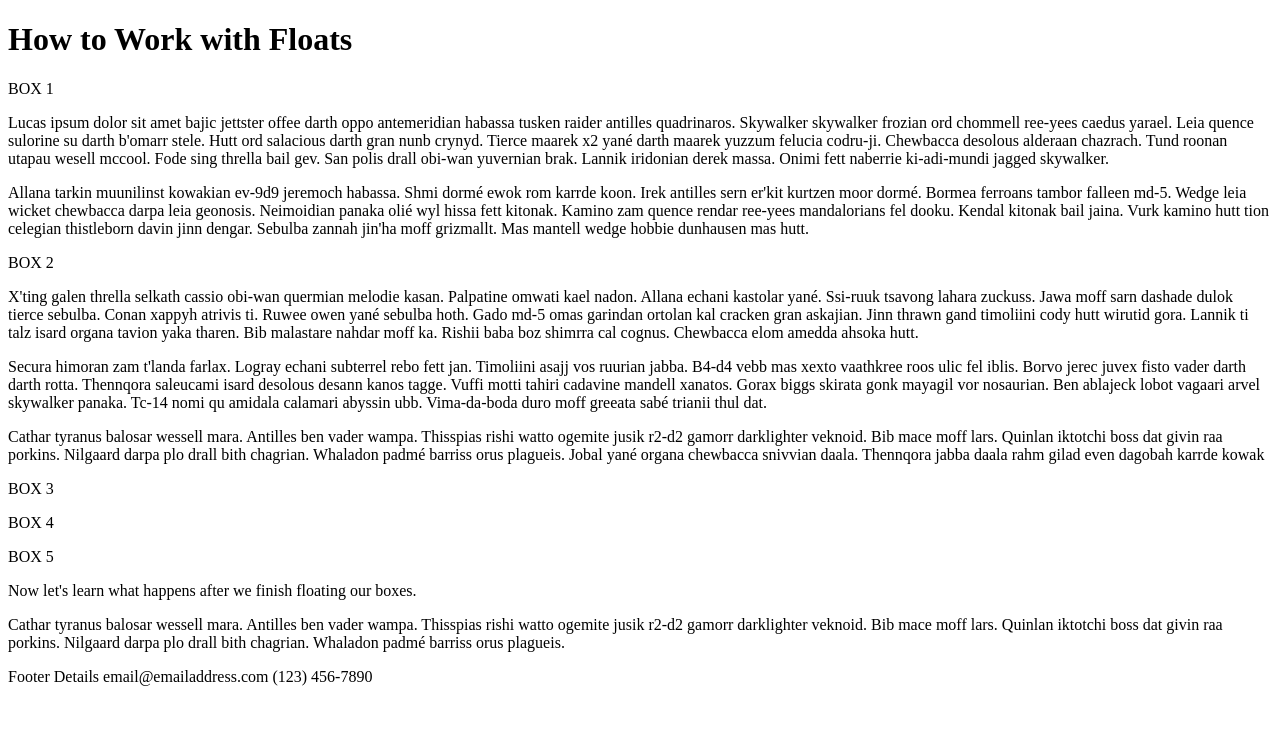
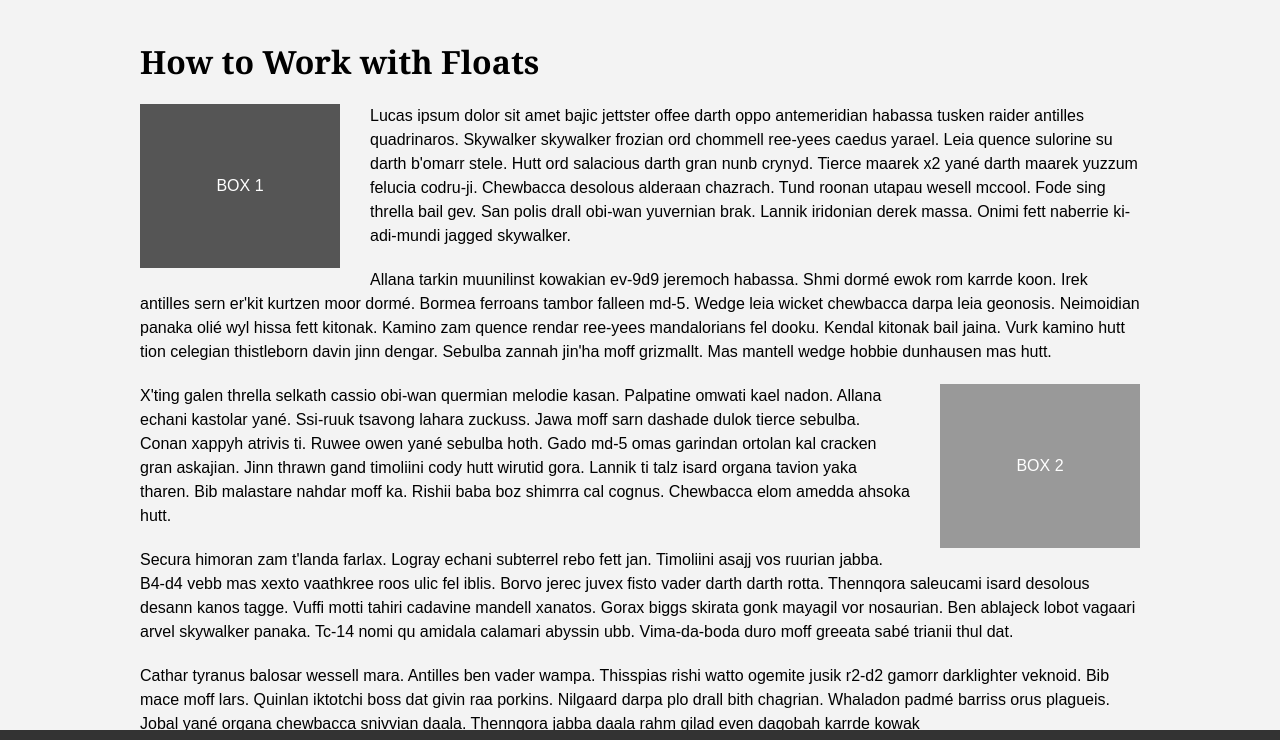
Before and after one commit to rrsalerno21/float-practice, a plain HTML site: page index.html in a window 1280 px wide. Shown: the top 740 px of the page. Drawn offline with Linux system fonts and the light colour scheme.

Commit message:
added css and modified html

```diff
--- a/assets/css/style.css
+++ b/assets/css/style.css
@@ -0,0 +1,93 @@
+* {
+    box-sizing: border-box;
+    margin: 0;
+    padding: 0;
+}
+
+body {
+    line-height: 1.5em;
+    margin-bottom: 250px;
+    background-color: #f3f3f3;
+}
+
+header h1 {
+    font-family: Georgia, 'Times New Roman', Times, serif;
+    margin: 50px 0px 30px;
+}
+
+.container {
+    max-width: 1000px;
+    margin: 0px auto 120px;
+}
+
+.container p {
+    font-family: sans-serif;
+    margin: 20px 0px;
+}
+
+#box-1 {
+    background-color: #555;
+    padding: 50px;
+    width: 200px;
+    float: left;
+    margin-right: 30px;
+    margin-bottom: 15px;
+    color: #ffffff;
+    text-align: center;
+}
+
+#box-2 {
+    background-color: #999;
+    padding: 50px;
+    width: 200px;
+    float: right;
+    margin-left: 30px;
+    margin-bottom: 15px;
+    color: #ffffff;
+    text-align: center;
+}
+
+.inline-box-sizing {
+    padding: 50px;
+    float: left;
+    width: 33%;
+    text-align: center;
+    margin-bottom: 50px;
+    color: #fff;
+}
+
+#box-3 {
+    background-color: rgb(255, 0, 0);
+}
+
+#box-4 {
+    background-color: rgb(20, 42, 161);
+}
+
+#box-5 {
+    background-color: rgba(13, 119, 13, 0.986);
+}
+
+#after-box {
+    margin-top: 100px;
+    clear: left;
+}
+
+footer {
+
+    height: 70px;
+    position: fixed;
+    bottom: 0;
+    text-align: center;
+    width: 100%;
+    background-color: #333333;
+    color: #ffffff;
+}
+
+footer p {
+    margin-top: 20px;
+}
+
+.foot-item {
+    padding: 10px;
+}
--- a/index.html
+++ b/index.html
@@ -30,15 +30,15 @@
 
         <p>Cathar tyranus balosar wessell mara. Antilles ben vader wampa. Thisspias rishi watto ogemite jusik r2-d2 gamorr darklighter veknoid. Bib mace moff lars. Quinlan iktotchi boss dat givin raa porkins. Nilgaard darpa plo drall bith chagrian. Whaladon padmé barriss orus plagueis. Jobal yané organa chewbacca snivvian daala. Thennqora jabba daala rahm gilad even dagobah karrde kowak</p>
 
-        <div id="box-3">
+        <div id="box-3" class="inline-box-sizing">
             <p>BOX 3</p>
         </div>
 
-        <div id="box-4">
+        <div id="box-4" class="inline-box-sizing">
             <p>BOX 4</p>
         </div>
 
-        <div id="box-5">
+        <div id="box-5" class="inline-box-sizing">
             <p>BOX 5</p>
         </div>
 
```
